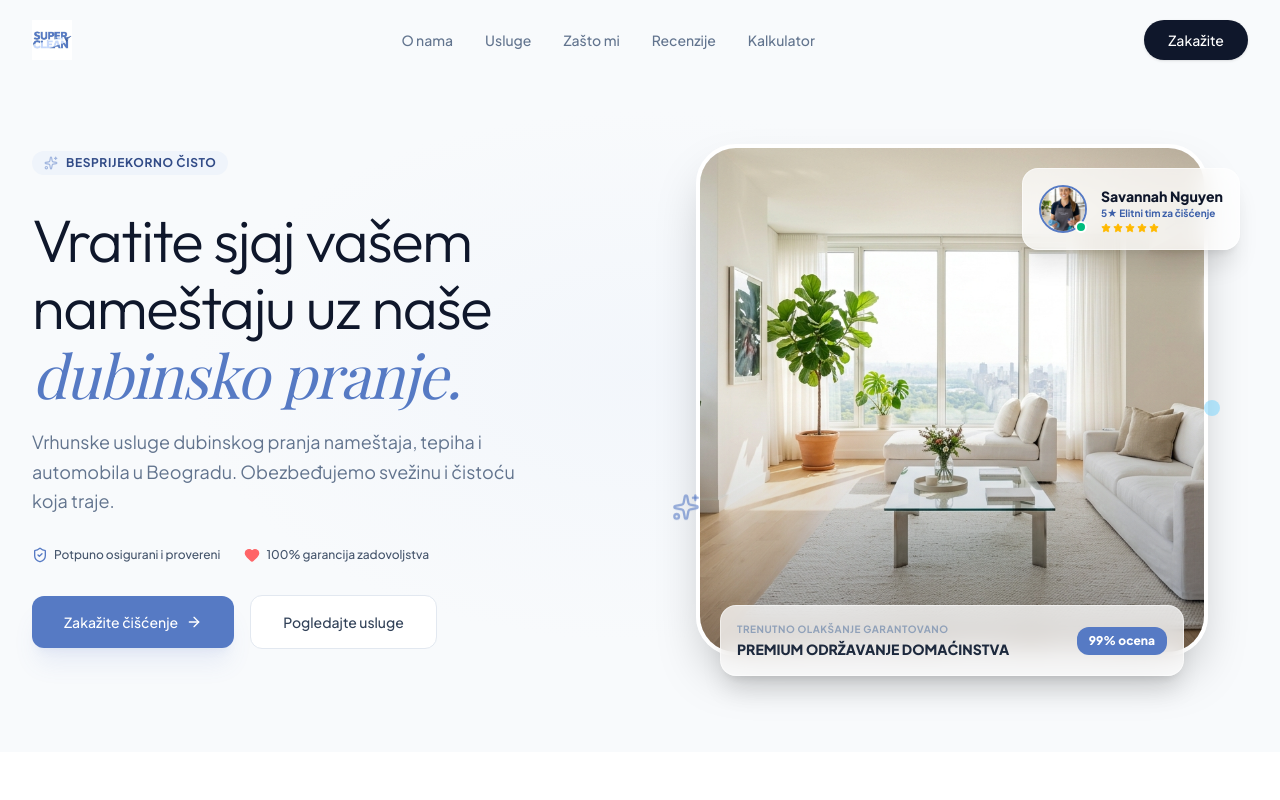
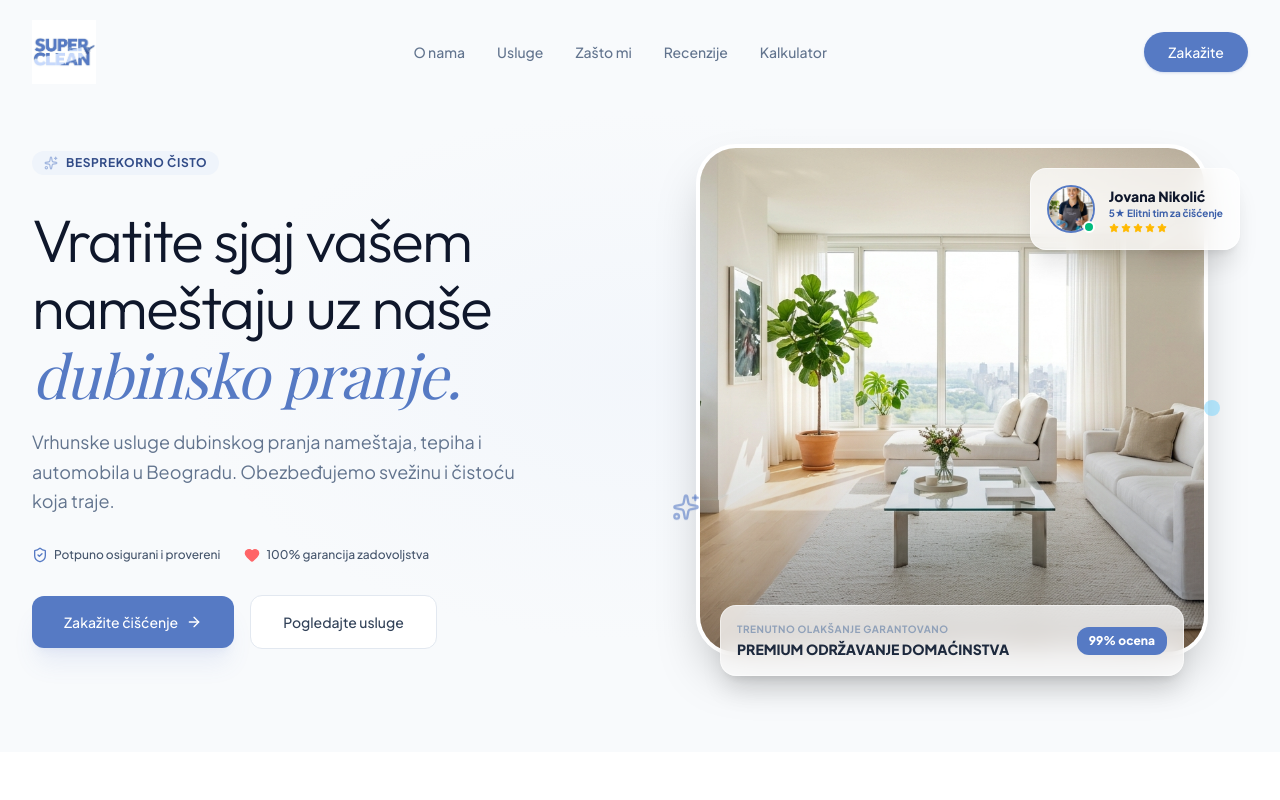
Before and after one commit to daviddspi/SuperCleaners, a React (Vite) app: page / in a window 1280 px wide. Shown: the top 800 px of the page. Built offline with nearby package versions, Linux system fonts and the light colour scheme; a web font is replaced by a local one.

Commit message:
Update components and config

```diff
--- a/src/components/Footer.tsx
+++ b/src/components/Footer.tsx
@@ -39,14 +39,9 @@ export default function Footer({ onOpenBooking, onJoinStaff }: FooterProps) {
               e.preventDefault();
               window.scrollTo({ top: 0, behavior: 'smooth' });
             }}
-            className="flex items-center gap-2"
+            className="flex items-center gap-2 group cursor-pointer"
           >
-            <div className="w-8 h-8 bg-brand-500 rounded-lg flex items-center justify-center shadow-sm shadow-brand-500/15">
-              <div className="w-4 h-4 border-2 border-white rounded-sm"></div>
-            </div>
-            <span className="font-display font-semibold text-xl text-white tracking-tight">
-              {config.brand.name}
-            </span>
+            <img src="/superCleanLogo.jpg" alt={config.brand.name} className="h-14 w-auto object-contain" />
           </a>
 
           <p className="text-xs sm:text-sm text-slate-400 leading-relaxed font-normal">
--- a/src/components/Hero.tsx
+++ b/src/components/Hero.tsx
@@ -114,7 +114,7 @@ export default function Hero({ onOpenBooking, onExploreServices }: HeroProps) {
                 <div className="absolute inset-0 bg-linear-to-t from-slate-900/30 via-transparent to-transparent pointer-events-none" />
               </div>
 
-              {/* Floating Specialist Card (Savannah Nguyen) with glassmorphism */}
+              {/* Floating Specialist Card (Jovana Nikolić) with glassmorphism */}
               <motion.div
                 initial={{ opacity: 0, x: 25 }}
                 animate={{ opacity: 1, x: 0 }}
@@ -125,7 +125,7 @@ export default function Hero({ onOpenBooking, onExploreServices }: HeroProps) {
                   <div className="w-12 h-12 rounded-full overflow-hidden border-2 border-brand-500">
                     <img
                       src={GENERATED_IMAGES.heroCleaner}
-                      alt="Savannah Nguyen Headshot"
+                      alt="Jovana Nikolić Headshot"
                       className="w-full h-full object-cover"
                       referrerPolicy="no-referrer"
                     />
@@ -135,7 +135,7 @@ export default function Hero({ onOpenBooking, onExploreServices }: HeroProps) {
 
                 <div className="text-left">
                   <span className="block font-black text-slate-900 text-xs sm:text-sm">
-                    Savannah Nguyen
+                    Jovana Nikolić
                   </span>
                   <span className="text-[10px] text-brand-600 block font-bold leading-normal">
                     5★ Elitni tim za čišćenje
--- a/src/components/Navbar.tsx
+++ b/src/components/Navbar.tsx
@@ -49,7 +49,7 @@ export default function Navbar({ onOpenBooking }: NavbarProps) {
       id="main-navbar-header"
       className={`fixed top-0 left-0 right-0 z-40 transition-all duration-300 ${
         scrolled
-          ? 'bg-white/80 backdrop-blur-md shadow-sm border-b border-slate-150 py-3'
+          ? 'bg-white/80 backdrop-blur-md shadow-sm border-b-2 border-brand-500 py-3'
           : 'bg-transparent py-5'
       }`}
     >
@@ -63,7 +63,7 @@ export default function Navbar({ onOpenBooking }: NavbarProps) {
           }}
           className="flex items-center gap-2 group cursor-pointer"
         >
-          <img src="/superCleanLogo.jpg" alt={config.brand.name} className="h-10 w-auto object-contain" />
+          <img src="/superCleanLogo.jpg" alt={config.brand.name} className="h-16 w-auto object-contain" />
         </a>
 
         {/* Desktop Links */}
@@ -85,7 +85,7 @@ export default function Navbar({ onOpenBooking }: NavbarProps) {
           <button
             id="nav-booking-btn"
             onClick={() => onOpenBooking()}
-            className="px-6 py-2.5 rounded-full bg-slate-900 text-white font-medium text-sm hover:bg-slate-800 transition-all shadow-sm active:scale-95 cursor-pointer"
+            className="px-6 py-2.5 rounded-full bg-brand-500 text-white font-medium text-sm hover:bg-brand-600 transition-all shadow-sm shadow-brand-500/20 active:scale-95 cursor-pointer"
           >
             Zakažite
           </button>
@@ -119,7 +119,7 @@ export default function Navbar({ onOpenBooking }: NavbarProps) {
               setMobileMenuOpen(false);
               onOpenBooking();
             }}
-            className="w-full py-3 rounded-xl bg-slate-900 text-white font-medium text-center text-sm shadow-md"
+            className="w-full py-3 rounded-xl bg-brand-500 hover:bg-brand-600 text-white font-medium text-center text-sm shadow-md shadow-brand-500/20"
           >
             Zakažite
           </button>
--- a/src/components/Services.tsx
+++ b/src/components/Services.tsx
@@ -97,7 +97,7 @@ export default function Services({ onOpenBooking }: ServicesProps) {
                 <button
                   type="button"
                   onClick={() => setSelectedServiceDetail(service)}
-                  className="flex items-center gap-1.5 text-xs font-semibold text-brand-600 hover:text-brand-700 transition"
+                  className="flex items-center gap-1.5 text-xs font-semibold text-brand-600 hover:text-brand-700 transition cursor-pointer"
                 >
                   <Info className="w-3.5 h-3.5" />
                   <span>Prikaži cene</span>
@@ -106,7 +106,7 @@ export default function Services({ onOpenBooking }: ServicesProps) {
                 <button
                   type="button"
                   onClick={() => onOpenBooking(service.id)}
-                  className="inline-flex items-center gap-1 px-4 py-2 hover:bg-brand-500 hover:text-white bg-brand-50 text-brand-600 rounded-lg text-xs font-bold transition-all"
+                  className="inline-flex items-center gap-1 px-4 py-2 hover:bg-brand-500 hover:text-white bg-brand-50 text-brand-600 rounded-lg text-xs font-bold transition-all cursor-pointer"
                 >
                   <span>Zakaži</span>
                   <ArrowRight className="w-3 h-3 group-hover:translate-x-0.5 transition-transform" />
--- a/src/components/Stats.tsx
+++ b/src/components/Stats.tsx
@@ -37,7 +37,7 @@ export default function Stats({ onOpenBooking }: StatsProps) {
                   {renderIcon(stat.iconName, "w-5 h-5")}
                 </span>
                 <span className="font-mono text-xs text-brand-200 uppercase tracking-widest font-black leading-none">
-                  {stat.label.split(' ').map(w => w[0]).join('')}
+                  {stat.label}
                 </span>
               </div>
               <h4 className="text-3xl sm:text-4xl font-display font-light tracking-tight text-white mb-1.5">
@@ -61,7 +61,7 @@ export default function Stats({ onOpenBooking }: StatsProps) {
 
           <h2 className="text-3xl md:text-5xl font-display font-light tracking-tight leading-tight text-white">
             Mi smo najbrže <br />
-            <span className="italic font-serif text-brand-200">Rastoća</span> Agencija za Čišćenje
+            <span className="italic font-serif text-brand-200">Rastuća</span> Agencija za Čišćenje
           </h2>
 
           <p className="text-sm md:text-base text-brand-100/95 leading-relaxed font-normal">
--- a/src/config.ts
+++ b/src/config.ts
@@ -25,7 +25,7 @@ export const config = {
     name: "Super Clean",
     shortName: "Super Clean",
     tagline: "Profesionalno dubinsko pranje",
-    taglineHighlight: "Besprijekorno čisto",
+    taglineHighlight: "Besprekorno čisto",
     foundedYear: 2012,
     heroTitleLine1: "Vratite sjaj vašem",
     heroTitleLine2: "nameštaju uz naše",
@@ -78,7 +78,7 @@ export const config = {
       description: 'Temeljno čišćenje garnitura, fotelja, stolica i dušeka.',
       longDescription: 'Naše dubinsko pranje uklanja grinje, alergene, prljavštinu i fleke iz dubine materijala. Vaš nameštaj će biti čist, osvežen i suv za par sati.',
       category: 'Glavno',
-      image: 'https://images.unsplash.com/photo-1528740561666-42477c7c346c?auto=format&fit=crop&w=600&q=80',
+      image: 'https://images.unsplash.com/photo-1555041469-a586c61ea9bc?auto=format&fit=crop&w=600&q=80',
       iconName: 'Armchair',
       items: PRICING_ITEMS.filter(item => item.category === 'namestaj')
     },
```
